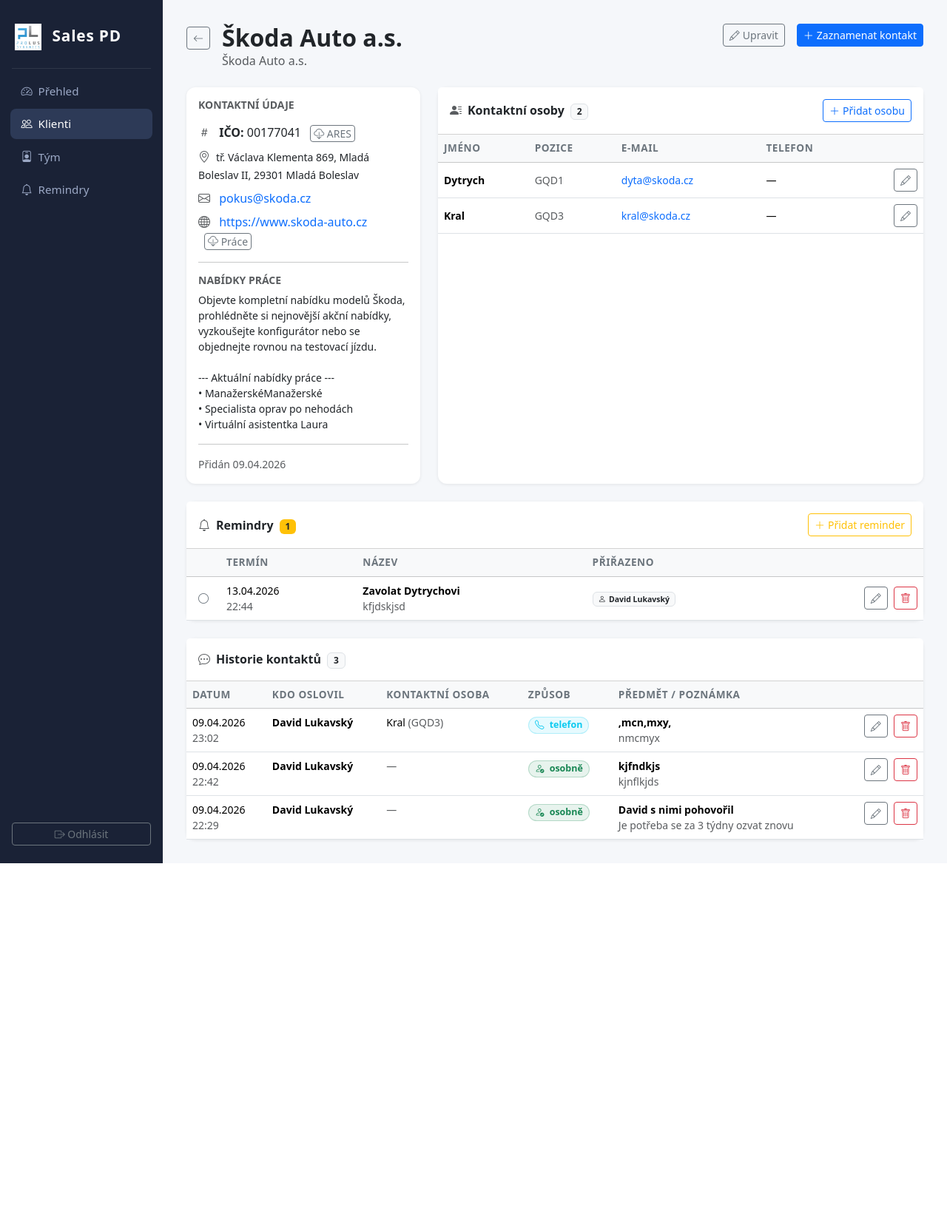
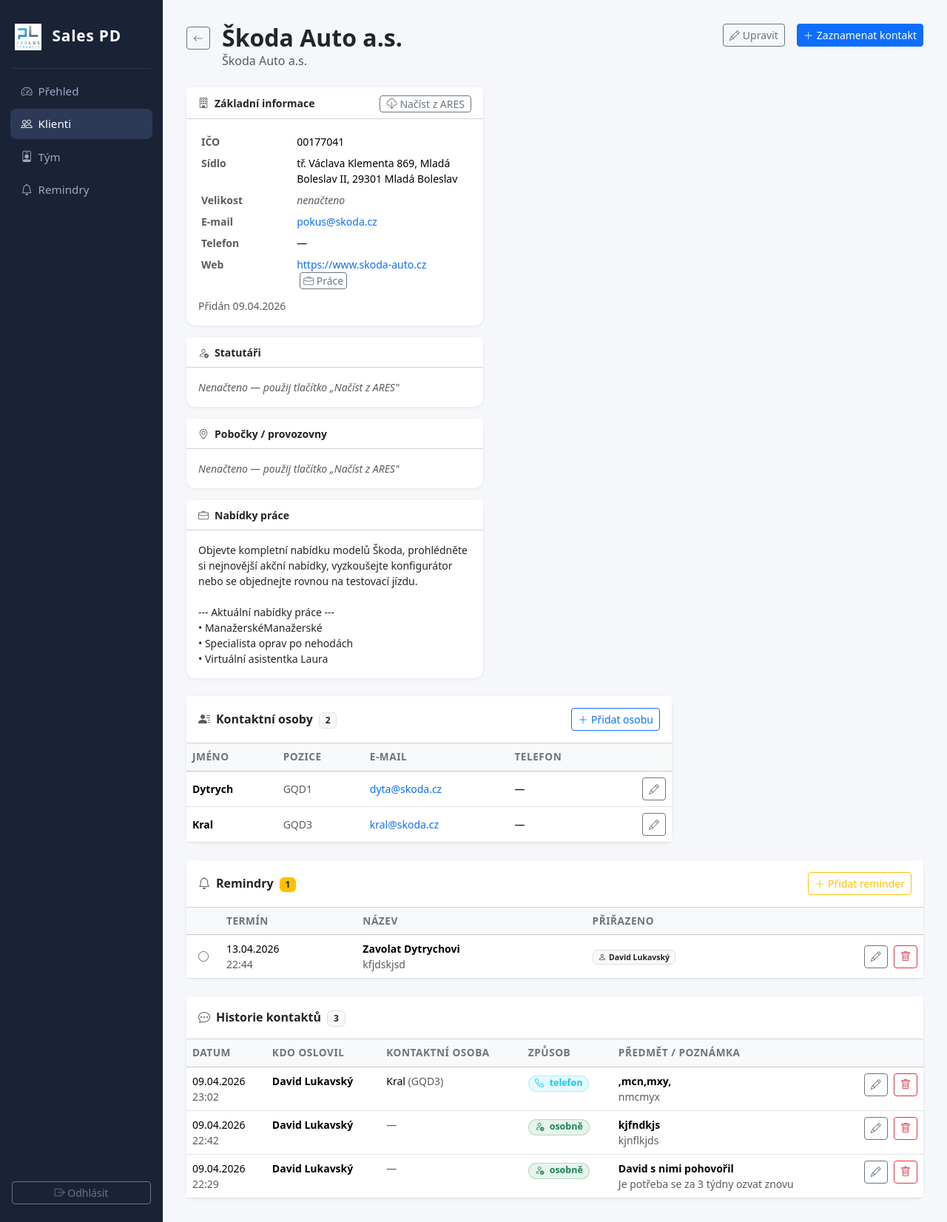
Before and after one commit to Usidlo/crm_v1, a Flask app: page /clients/1 in a window 1280 px wide. Shown: the whole page at 74% size. Before the commit the page ends 1167 px from the top, so only its background shows below. Run offline with Flask 3, Linux system fonts and the light colour scheme; a user stored in the database is signed in.

Commit message:
redesign detailu klienta: vždy viditelné sekce velikost, statutáři, pobočky, nabídky práce

```diff
--- a/templates/client_detail.html
+++ b/templates/client_detail.html
@@ -18,85 +18,129 @@
   </a>
 </div>
 
+{% set size_colors = {'micro': 'secondary', 'small': 'info', 'medium': 'warning', 'large': 'success'} %}
+
 <!-- Row 1: Info + Contacts -->
 <div class="row g-4 mb-4">
   <!-- Client info -->
-  <div class="col-md-4">
-    <div class="card h-100">
-      <div class="card-body">
-        <h6 class="text-muted text-uppercase small fw-semibold mb-3">Kontaktní údaje</h6>
+  <div class="col-md-5">
+
+    <!-- Základní info -->
+    <div class="card mb-3">
+      <div class="card-header bg-white d-flex align-items-center py-2">
+        <span class="fw-semibold small me-auto">
+          <i class="bi bi-building me-2 text-muted"></i>Základní informace
+        </span>
         {% if client.ico %}
-        <div class="mb-2">
-          <i class="bi bi-hash text-muted me-2"></i>
-          <span class="fw-semibold">IČO:</span> {{ client.ico }}
-          <form method="post" action="{{ url_for('load_ares', id=client.id) }}" class="d-inline ms-2">
-            <button class="btn btn-outline-secondary btn-sm py-0 px-1" title="Načíst z ARES">
-              <i class="bi bi-cloud-download"></i> ARES
+        <form method="post" action="{{ url_for('load_ares', id=client.id) }}" class="d-inline">
+          <button class="btn btn-outline-secondary btn-sm py-0 px-2">
+            <i class="bi bi-cloud-download me-1"></i>Načíst z ARES
           </button>
         </form>
+        {% endif %}
       </div>
-        {% endif %}
+      <div class="card-body py-3">
+        <table class="table table-sm table-borderless mb-0 small">
+          <tbody>
+            <tr>
+              <td class="text-muted fw-semibold" style="width:35%">IČO</td>
+              <td>{{ client.ico or '—' }}</td>
+            </tr>
+            <tr>
+              <td class="text-muted fw-semibold">Sídlo</td>
+              <td>{{ client.address or '<span class="text-muted fst-italic">nenačteno</span>'|safe }}</td>
+            </tr>
+            <tr>
+              <td class="text-muted fw-semibold">Velikost</td>
+              <td>
                 {% if client.size_category %}
-        <div class="mb-2">
-          <i class="bi bi-people text-muted me-2"></i>
-          {% set size_colors = {'micro': 'secondary', 'small': 'info', 'medium': 'warning', 'large': 'success'} %}
                   <span class="badge bg-{{ size_colors[client.size_category] }} text-dark">
                     {{ size_labels[client.size_category] }}
                   </span>
-        </div>
+                {% else %}
+                  <span class="text-muted fst-italic">nenačteno</span>
                 {% endif %}
-        {% if client.address %}
-        <div class="mb-2">
-          <i class="bi bi-geo-alt text-muted me-2"></i><span class="small">{{ client.address }}</span>
-        </div>
-        {% endif %}
+              </td>
+            </tr>
+            <tr>
+              <td class="text-muted fw-semibold">E-mail</td>
+              <td>
                 {% if client.email %}
-        <div class="mb-2">
-          <i class="bi bi-envelope text-muted me-2"></i>
                   <a href="mailto:{{ client.email }}" class="text-decoration-none">{{ client.email }}</a>
-        </div>
-        {% endif %}
-        {% if client.phone %}
-        <div class="mb-2">
-          <i class="bi bi-telephone text-muted me-2"></i>{{ client.phone }}
-        </div>
-        {% endif %}
+                {% else %}—{% endif %}
+              </td>
+            </tr>
+            <tr>
+              <td class="text-muted fw-semibold">Telefon</td>
+              <td>{{ client.phone or '—' }}</td>
+            </tr>
+            <tr>
+              <td class="text-muted fw-semibold">Web</td>
+              <td>
                 {% if client.website %}
-        <div class="mb-2">
-          <i class="bi bi-globe text-muted me-2"></i>
                   <a href="{{ client.website if client.website.startswith('http') else 'https://' + client.website }}"
                      target="_blank" class="text-decoration-none">{{ client.website }}</a>
-          <form method="post" action="{{ url_for('load_website', id=client.id) }}" class="d-inline ms-2">
+                  <form method="post" action="{{ url_for('load_website', id=client.id) }}" class="d-inline ms-1">
                     <button class="btn btn-outline-secondary btn-sm py-0 px-1" title="Načíst nabídky práce">
-              <i class="bi bi-cloud-download"></i> Práce
+                      <i class="bi bi-briefcase"></i> Práce
                     </button>
                   </form>
-        </div>
+                {% else %}—{% endif %}
+              </td>
+            </tr>
+          </tbody>
+        </table>
+        {% if client.notes %}
+        <hr class="my-2">
+        <div class="text-muted small fw-semibold mb-1">Poznámky</div>
+        <div class="small">{{ client.notes }}</div>
         {% endif %}
-        {% if client.statutory %}
-        <hr>
-        <h6 class="text-muted text-uppercase small fw-semibold mb-2">Statutáři</h6>
-        <div class="small mb-0" style="white-space:pre-wrap;">{{ client.statutory }}</div>
-        {% endif %}
-        {% if client.branches %}
-        <hr>
-        <h6 class="text-muted text-uppercase small fw-semibold mb-2">Pobočky / provozovny</h6>
-        <div class="small mb-0" style="white-space:pre-wrap;">{{ client.branches }}</div>
-        {% endif %}
-        {% if client.web_description %}
-        <hr>
-        <h6 class="text-muted text-uppercase small fw-semibold mb-2">Nabídky práce</h6>
-        <div class="small mb-0" style="white-space:pre-wrap;">{{ client.web_description }}</div>
-        {% endif %}
-        {% if client.notes %}
-        <hr>
-        <h6 class="text-muted text-uppercase small fw-semibold mb-2">Poznámky</h6>
-        <p class="small mb-0">{{ client.notes }}</p>
-        {% endif %}
-        <hr>
-        <div class="text-muted small">Přidán {{ client.created_at.strftime('%d.%m.%Y') }}</div>
+        <div class="text-muted small mt-2">Přidán {{ client.created_at.strftime('%d.%m.%Y') }}</div>
       </div>
     </div>
+
+    <!-- Statutáři -->
+    <div class="card mb-3">
+      <div class="card-header bg-white py-2">
+        <span class="fw-semibold small"><i class="bi bi-person-check me-2 text-muted"></i>Statutáři</span>
+      </div>
+      <div class="card-body py-3 small">
+        {% if client.statutory %}
+          <div style="white-space:pre-wrap;">{{ client.statutory }}</div>
+        {% else %}
+          <span class="text-muted fst-italic">Nenačteno — použij tlačítko „Načíst z ARES"</span>
+        {% endif %}
+      </div>
+    </div>
+
+    <!-- Pobočky -->
+    <div class="card mb-3">
+      <div class="card-header bg-white py-2">
+        <span class="fw-semibold small"><i class="bi bi-geo-alt me-2 text-muted"></i>Pobočky / provozovny</span>
+      </div>
+      <div class="card-body py-3 small">
+        {% if client.branches %}
+          <div style="white-space:pre-wrap;">{{ client.branches }}</div>
+        {% else %}
+          <span class="text-muted fst-italic">Nenačteno — použij tlačítko „Načíst z ARES"</span>
+        {% endif %}
+      </div>
+    </div>
+
+    <!-- Nabídky práce -->
+    <div class="card">
+      <div class="card-header bg-white py-2">
+        <span class="fw-semibold small"><i class="bi bi-briefcase me-2 text-muted"></i>Nabídky práce</span>
+      </div>
+      <div class="card-body py-3 small">
+        {% if client.web_description %}
+          <div style="white-space:pre-wrap;">{{ client.web_description }}</div>
+        {% else %}
+          <span class="text-muted fst-italic">Nenačteno — zadej web a použij tlačítko „Práce"</span>
+        {% endif %}
+      </div>
+    </div>
+
   </div>
 
   <!-- Contact persons -->
```
Also changed, not shown: .claude/settings.local.json, instance/crm.db, 1 other file. Lines whose indentation alone changed are shown as unchanged.
